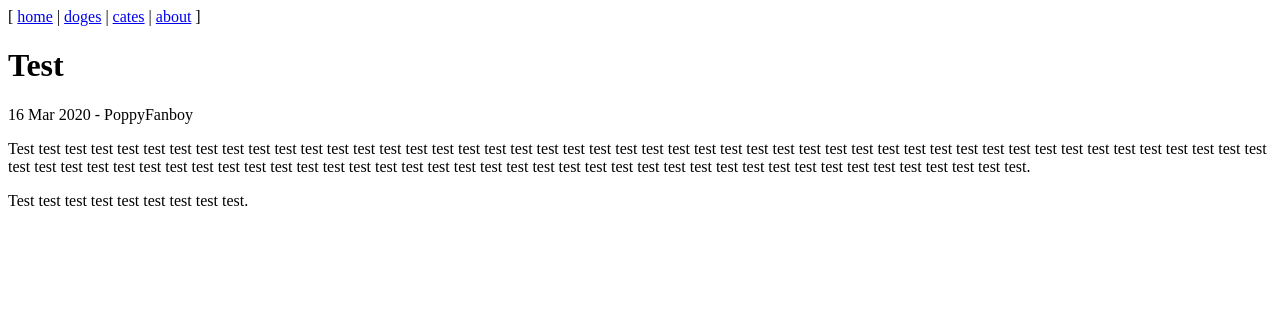
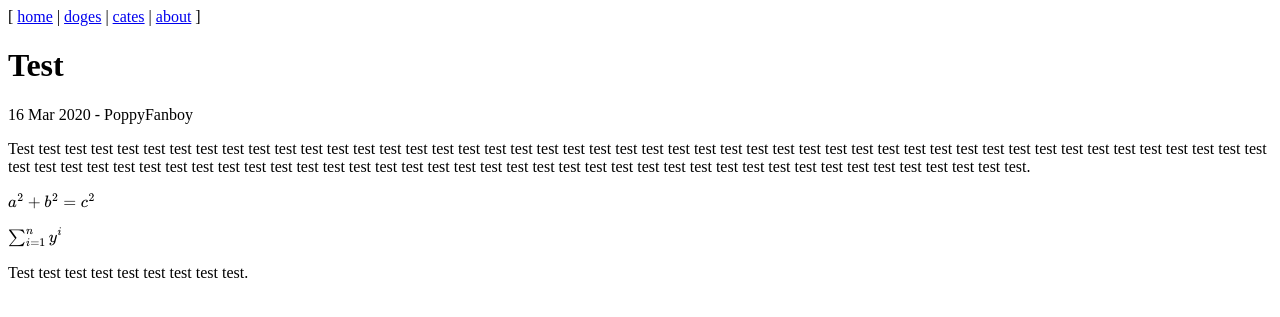
Before and after one commit to PoppyFanboy/poppyfanboy.github.io, a Jekyll site: the page built from _posts/2020-03-16-test.md, in a window 1280 px wide. Shown: the top 317 px of the page. Built offline with Jekyll 4.4.1, drawn with Linux system fonts in a browser that asks for light colours; formulas are drawn with MathJax 3; part of the change alters nothing that is shown.

```diff
--- a/_layouts/blank.html
+++ b/_layouts/blank.html
@@ -3,7 +3,18 @@
     <head>
         <meta charset="UTF-8">
         <title>{{page.title}}</title>
+        <link rel="shortcut icon" href="#">
         <link rel="stylesheet" href="/assets/css/styles.css">
+
+        <script type="text/x-mathjax-config">
+        MathJax.Hub.Config({
+          tex2jax: {
+            skipTags: ['script', 'noscript', 'style', 'textarea', 'pre'],
+            inlineMath: [['$','$']]
+          }
+        });
+        </script>
+        <script src="https://cdn.mathjax.org/mathjax/latest/MathJax.js?config=TeX-AMS-MML_HTMLorMML" type="text/javascript"></script>
     </head>
 
     <body>
--- a/_posts/2020-03-16-test.md
+++ b/_posts/2020-03-16-test.md
@@ -4,4 +4,8 @@ author: PoppyFanboy
 ---
 Test test test test test test test test test test test test test test test test test test test test test test test test test test test test test test test test test test test test test test test test test test test test test test test test test test test test test test test test test test test test test test test test test test test test test test test test test test test test test test test test test test test test test test test.
 
+$a^2 + b^2 = c^2$
+
+$\sum_{i = 1}^n y^i$
+
 Test test test test test test test test test.
```
